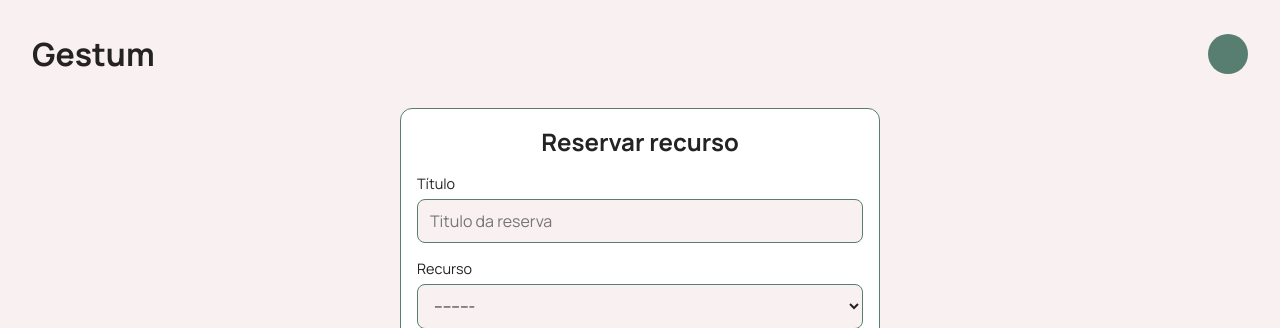
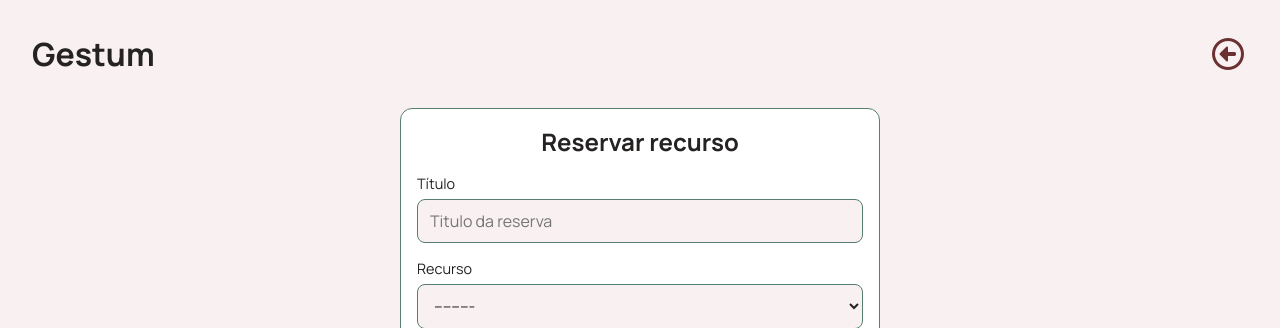
Before and after one commit to Gestum-Software/Gestum, a Django app: page /reservas/create/ in a window 1280 px wide. Shown: the top 328 px of the page. Run offline with Django 5.2, Linux system fonts and the light colour scheme; data that the repository does not hold is empty.

Commit message:
feat(reservations): adiciona link de retorno e melhora a estrutura do cabeçalho

```diff
--- a/apps/reservations/templates/reservations/reservation_form.html
+++ b/apps/reservations/templates/reservations/reservation_form.html
@@ -6,13 +6,20 @@
     <meta charset="UTF-8">
     <meta name="viewport" content="width=device-width, initial-scale=1.0">
     <link rel="stylesheet" href="{% static 'reservations/css/reservation_form.css' %}">
+
+    <link rel="stylesheet" href="https://cdnjs.cloudflare.com/ajax/libs/font-awesome/7.3.1/css/all.css" integrity="sha512-x9WwyMYBnlXMNQ6kQ/Lyzu1NqIhLQKL5Oq6xByfXuRj7s9CskyCbLv/1IjqzJmXwFXWr0ov6jBV7Qbc0hh9nHg==" crossorigin="anonymous" referrerpolicy="no-referrer">
+
     <title>{% if object %}Editar reserva{% else %}Reservar recurso{% endif %}</title>
 </head>
 
 <body>
     <header class="page-header">
         <h1 class="page-header__logo">Gestum</h1>
-        <div class="page-header__avatar"></div>
+        <div>
+            <a href="{% url 'core:home' %}" class="link-voltar">
+                <i class="fa-regular fa-circle-left fa-2xl" style="color: #6b3030;"></i>
+            </a>
+        </div>
     </header>
 
     <main class="page-content">
```
